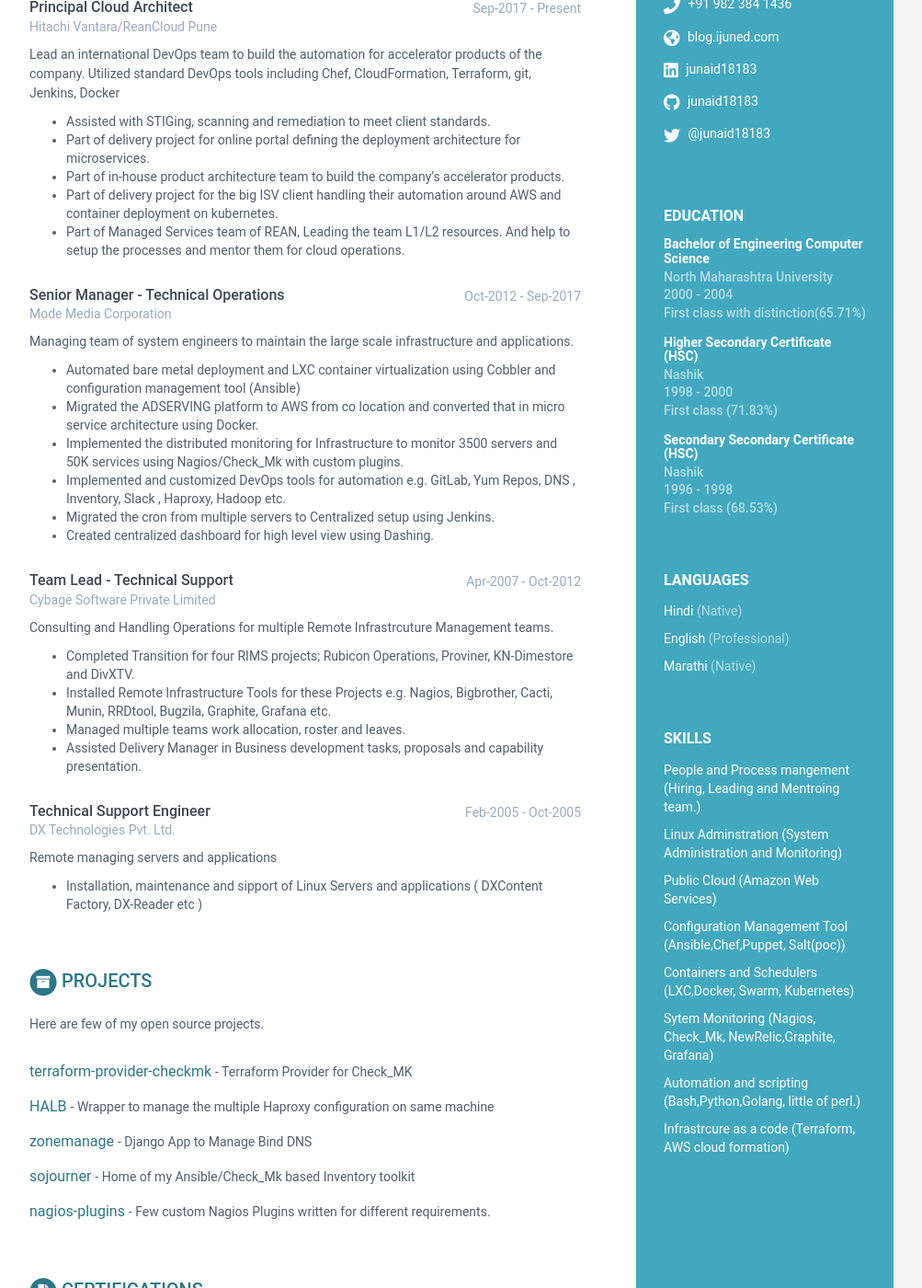
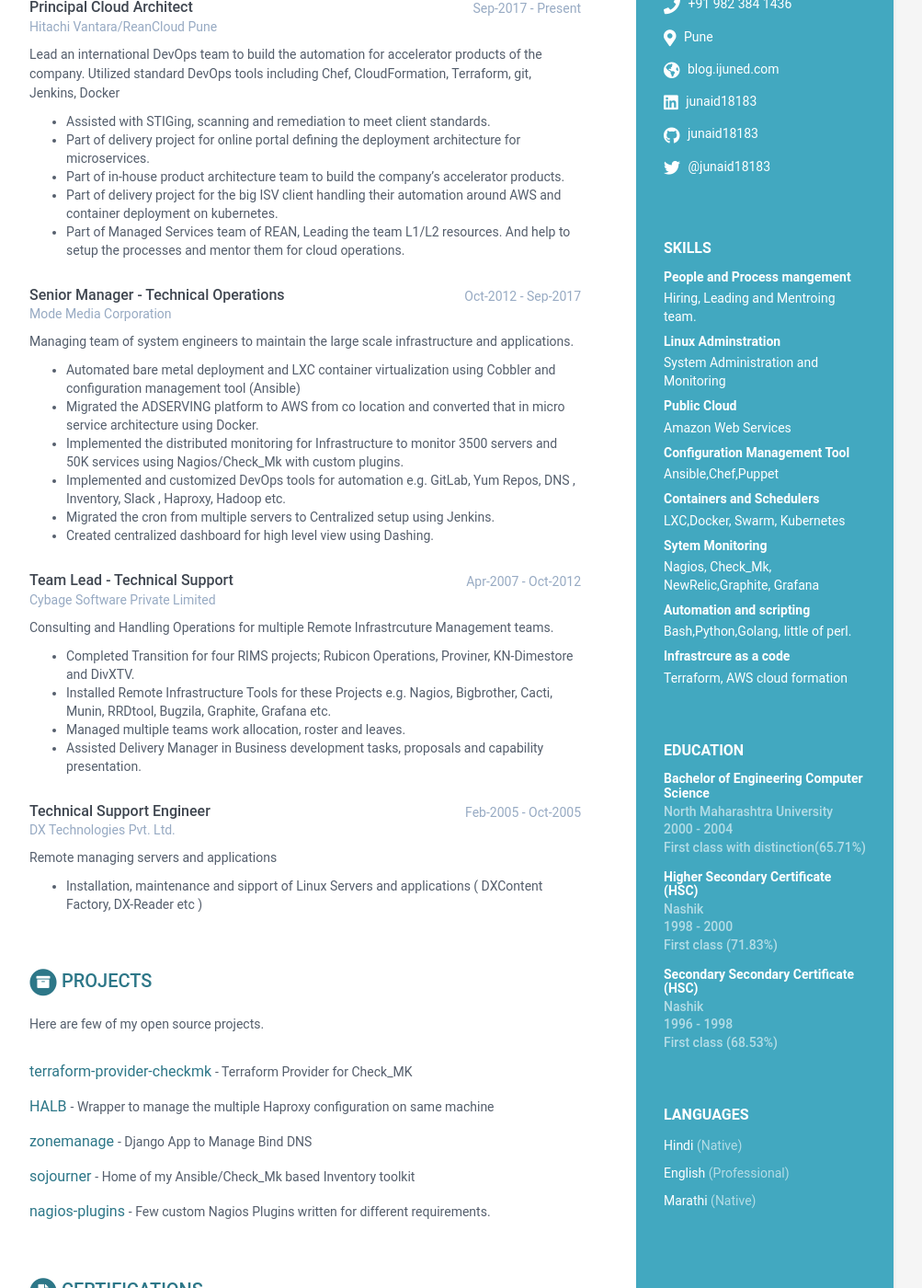
Before and after one commit to junaid18183/junaid18183.github.io, a Jekyll site: the page built from index.html, in a window 1280 px wide and 1400 px high, scrolled down 345 px. Shown: the whole window at 92% size, without its empty margins (168-1171 px from the left). Built offline with Jekyll 4.4.1, drawn with Linux system fonts in a browser that asks for light colours; some of the changed text lies outside the part shown.

Commit message:
Moved around stuff

```diff
--- a/_includes/contact.html
+++ b/_includes/contact.html
@@ -10,6 +10,12 @@
     {% if sidebar.phone %}
     <li class="phone"><i class="fas fa-phone"></i>
       <a href="tel:{{ sidebar.phone }}">{{ sidebar.phone }}</a>
+    </li>
+    {% endif %}
+
+    {% if sidebar.city %}
+    <li class="phone"><i class="fas fa-map-marker-alt"></i>
+      <a href="{{ sidebar.city }}">{{ sidebar.city }}</a>
     </li>
     {% endif %}
 
--- a/_includes/sidebar.html
+++ b/_includes/sidebar.html
@@ -19,15 +19,19 @@
 
   {% include contact.html %}
 
+  {% if sidebar.skills %}
+    {% include skills.html %}
+  {% endif %}
+
   {% if sidebar.education %}
     {% include education.html %}
   {% endif %}
 
+
+
   {% include language.html %}
   {% include interests.html %}
-  {% if sidebar.skills %}
-    {% include skills.html %}
-  {% endif %}
+
 
   {% if sidebar.about %}
     {% include about.html %}
--- a/_includes/skills.html
+++ b/_includes/skills.html
@@ -9,9 +9,11 @@
   <ul class="list-unstyled interests-list">
     {%for skill in skills %}
     <li>
-      {{ skill.name }}
-      <span class="lang-desc">({{ skill.detail }})</span>
-    </li>
+    <div class="item">
+      <h4 class="degree">{{ skill.name }}</h4>
+      <div class="time">{{ skill.detail }}</div>
+      </div><!--//item-->
+      </li>
     {% endfor %}
   </ul>
 
```
Also changed, not shown: _data/data.yml (+4 -4 lines).
